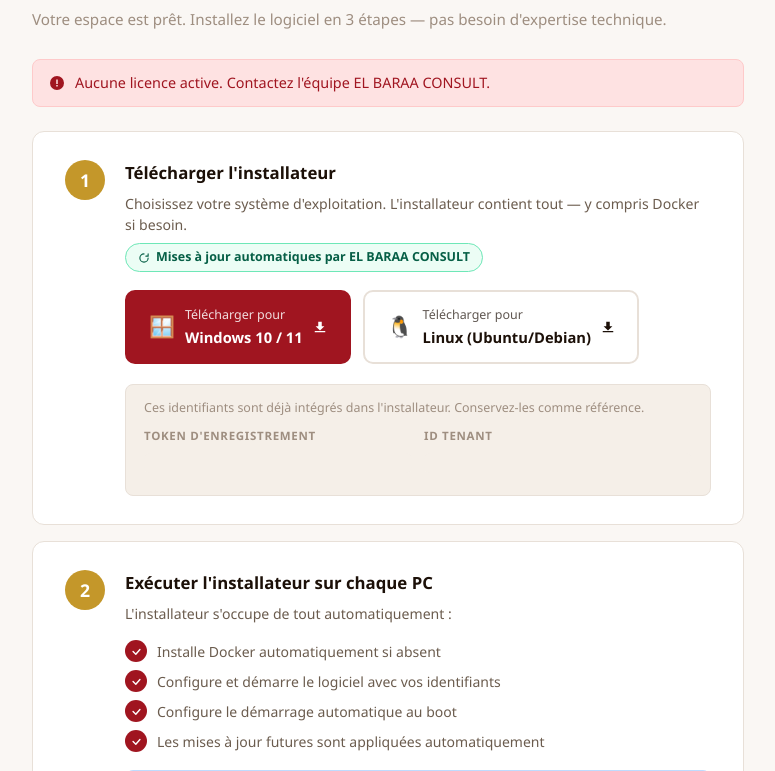
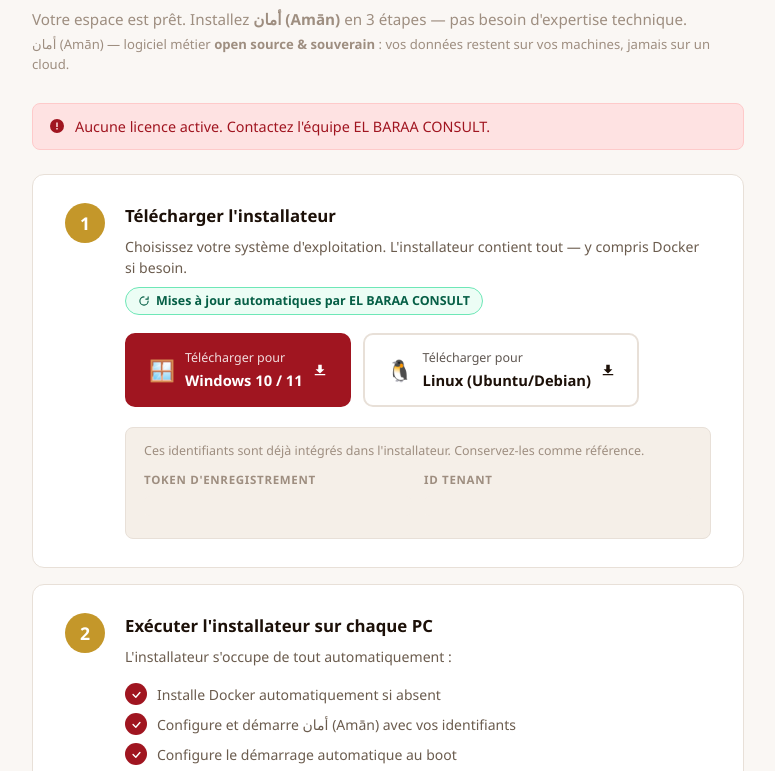
Before and after one commit to mpigajesse/saas-souverain, a Django app: template templates/tenants/bienvenue.html in a window 1280 px wide. Shown: the part 148-919 px from the top of the page, without its empty margins (252-1027 px from the left). Run offline with Django 5.2, Linux system fonts and the light colour scheme; the template is opened without the code that fills it, so the values that code supplies are empty.

Commit message:
feat(branding): nom أمان (Amān) sur les pages client (tenant)
bienvenue, mon-espace, inscription : titres + intro + boutons mentionnent
أمان (Amān) — logiciel métier open source & souverain. L'espace reste à la
marque de la PME ; Amān est le produit installé.

```diff
--- a/templates/tenants/bienvenue.html
+++ b/templates/tenants/bienvenue.html
@@ -4,7 +4,7 @@
 <head>
   <meta charset="UTF-8">
   <meta name="viewport" content="width=device-width, initial-scale=1.0">
-  <title>Bienvenue — EL BARAA CONSULT</title>
+  <title>Bienvenue — أمان (Amān)</title>
   <link rel="stylesheet" href="{% static 'css/main.css' %}">
   <style>
     body { background: var(--content-bg); }
@@ -125,7 +125,10 @@
         Bienvenue, <span style="color:var(--crimson);">{{ tenant.name }}</span>&nbsp;!
       </h1>
       <p style="color:var(--text-muted); font-size:0.95rem;">
-        Votre espace est prêt. Installez le logiciel en 3 étapes — pas besoin d'expertise technique.
+        Votre espace est prêt. Installez <strong>أمان (Amān)</strong> en 3 étapes — pas besoin d'expertise technique.
+      </p>
+      <p style="color:var(--text-muted); font-size:0.82rem; margin-top:4px;">
+        أمان (Amān) — logiciel métier <strong>open source &amp; souverain</strong> : vos données restent sur vos machines, jamais sur un cloud.
       </p>
     </div>
 
@@ -238,7 +241,7 @@
             <span style="width:22px; height:22px; background:var(--crimson); border-radius:50%; display:flex; align-items:center; justify-content:center; flex-shrink:0;">
               <svg width="11" height="11" viewBox="0 0 16 16" fill="#fff"><path d="M3 8l4 4 6-7" stroke="#fff" stroke-width="2" stroke-linecap="round" stroke-linejoin="round" fill="none"/></svg>
             </span>
-            Configure et démarre le logiciel avec vos identifiants
+            Configure et démarre أمان (Amān) avec vos identifiants
           </div>
           <div style="display:flex; align-items:center; gap:10px; font-size:0.875rem; color:var(--text-secondary);">
             <span style="width:22px; height:22px; background:var(--crimson); border-radius:50%; display:flex; align-items:center; justify-content:center; flex-shrink:0;">
--- a/templates/tenants/inscription.html
+++ b/templates/tenants/inscription.html
@@ -4,7 +4,7 @@
 <head>
   <meta charset="UTF-8">
   <meta name="viewport" content="width=device-width, initial-scale=1.0">
-  <title>Inscription — EL BARAA CONSULT</title>
+  <title>Inscription — أمان (Amān)</title>
   <link rel="stylesheet" href="{% static 'css/main.css' %}">
   <style>
     /* ── Auth page layout ── */
@@ -53,7 +53,7 @@
 
     <h1 style="font-size:1.45rem; font-weight:700; margin-bottom:6px;">Créer votre espace entreprise</h1>
     <p style="color:var(--text-muted); margin-bottom:36px; font-size:0.9rem;">
-      Déployez votre logiciel métier souverain en quelques minutes.
+      Déployez أمان (Amān), votre logiciel métier open source &amp; souverain, en quelques minutes.
     </p>
 
     <!-- Erreurs globales non liées à un champ -->
--- a/templates/tenants/mon-espace.html
+++ b/templates/tenants/mon-espace.html
@@ -4,7 +4,7 @@
 <head>
   <meta charset="UTF-8">
   <meta name="viewport" content="width=device-width, initial-scale=1.0">
-  <title>Mon espace — EL BARAA CONSULT</title>
+  <title>Mon espace — أمان (Amān)</title>
   <link rel="stylesheet" href="{% static 'css/main.css' %}">
   <style>
     body { background: var(--content-bg); }
@@ -360,7 +360,7 @@
             <svg width="14" height="14" viewBox="0 0 16 16" fill="currentColor">
               <path d="M6 3.5l5 4.5-5 4.5V3.5z"/>
             </svg>
-            Lancer le logiciel
+            Lancer أمان (Amān)
           </a>
           {% elif device.node_addr %}
           <span class="btn-launch btn-launch-disabled" title="Démarrage en cours — réessayez dans 30s">
@@ -374,7 +374,7 @@
             <svg width="14" height="14" viewBox="0 0 16 16" fill="currentColor">
               <path d="M6 3.5l5 4.5-5 4.5V3.5z"/>
             </svg>
-            Lancer le logiciel
+            Lancer أمان (Amān)
           </span>
           {% endif %}
         </div>
```
